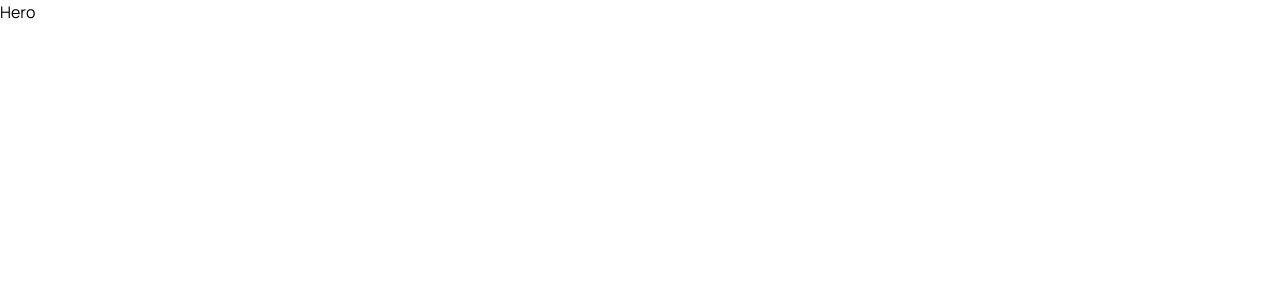
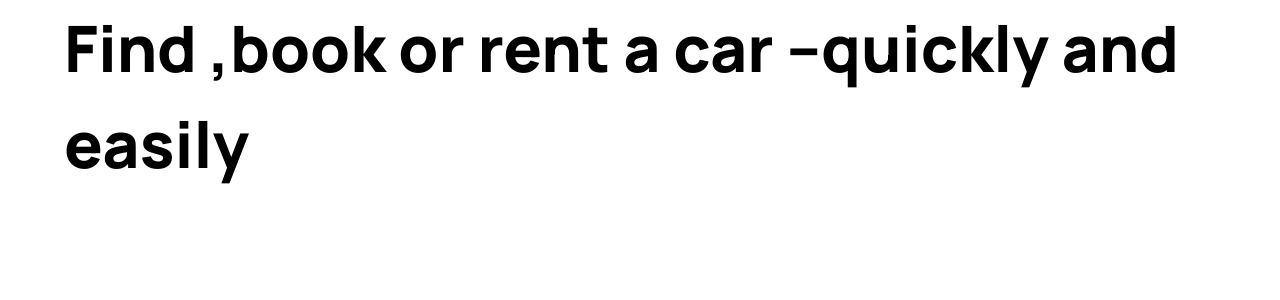
Before and after one commit to misikir21/carNext, a Next.js app: page / in a window 1280 px wide. Shown: the top 300 px of the page. Built offline with nearby package versions, Linux system fonts and the light colour scheme.

Commit message:
add a h1 as leading tittle for hero section

```diff
--- a/component/Hero.tsx
+++ b/component/Hero.tsx
@@ -1,7 +1,15 @@
 import React from "react";
 import Image from "next/image";
 const Hero = () => {
-  return <div>Hero</div>;
+  return (
+    <div className="hero">
+      <div className="flex-1 pt-36 padding-x">
+        <h1 className="hero__title">
+          Find ,book or rent a car --quickly and easily
+        </h1>
+      </div>
+    </div>
+  );
 };
 
 export default Hero;
```
